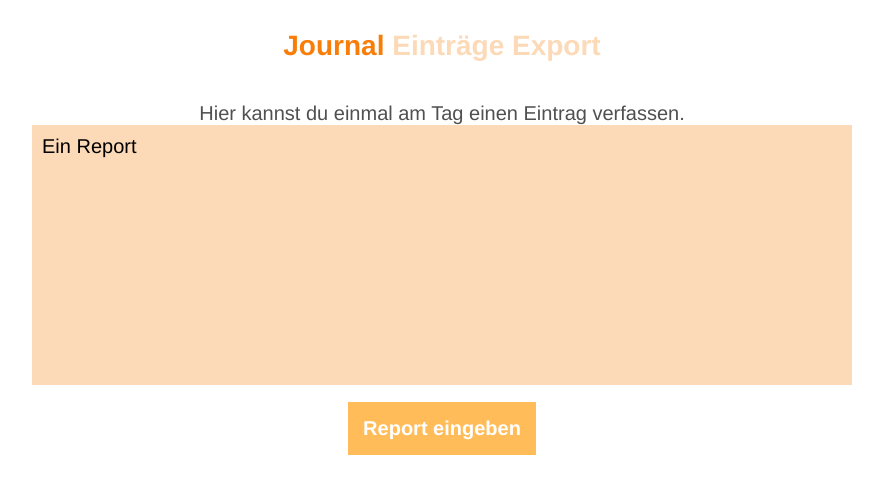
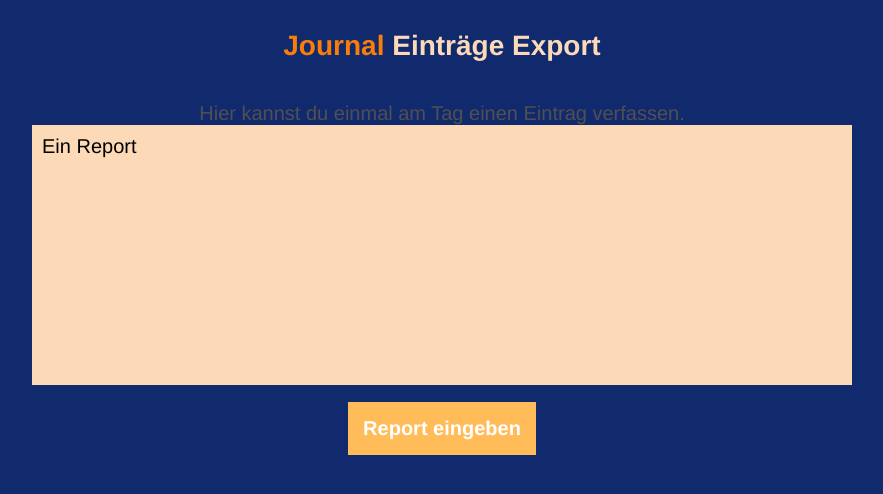
Before and after one commit to auxdevelopment/gratitude-reporter, a Vue app in the folder gratitude-reporter-app/: page /reports in a window 1280 px wide. Shown: the top 494 px of the page, without its empty margins (198-1081 px from the left). Built offline with nearby package versions, Linux system fonts and the light colour scheme; a web font is replaced by a local one.

Commit message:
Color Change
desired color change

```diff
--- a/gratitude-reporter-app/src/App.vue
+++ b/gratitude-reporter-app/src/App.vue
@@ -14,7 +14,7 @@
 
 body {
   color: white;
-  background-color: #ffffff;
+  background-color: #112a6e;
   font-size: 30px;
 
   margin: 0;
@@ -47,8 +47,8 @@ body {
 #nav {
   margin: 0;
   padding: 30px;
-  background-color: #ffffff;
-  border-bottom: 1px solid #ffffff;
+  background-color: #112a6e;
+  border-bottom: 1px solid #112a6e;
 
   font-size: 28px;
 
```
